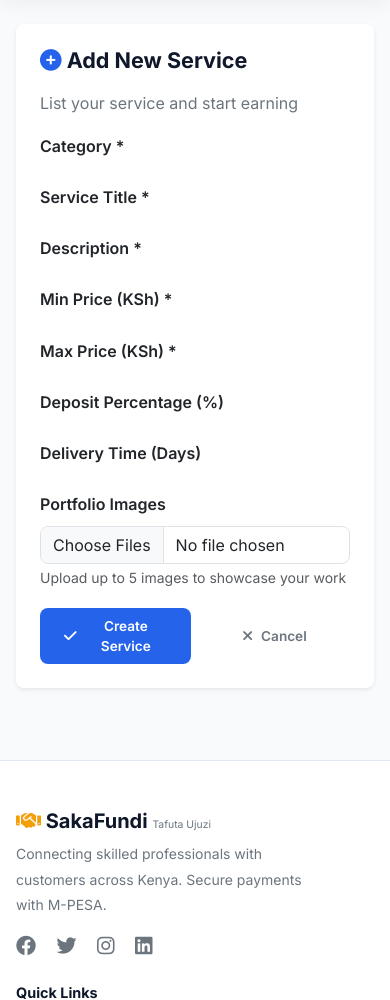
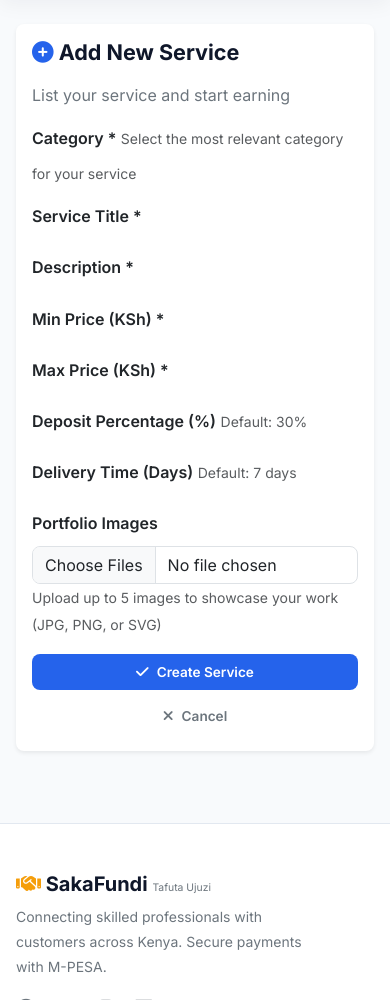
Before and after one commit to KakaDev254/sakafundi, a Django app: template src/templates/services/create.html in a window 390 px wide. Shown: the part 68-1068 px from the top of the page. Run offline with Django 5.2, Linux system fonts and the light colour scheme; the template is opened without the code that fills it, so the values that code supplies are empty; some libraries are stand-ins or nearby versions.

Commit message:
added categories

```diff
--- a/src/templates/services/create.html
+++ b/src/templates/services/create.html
@@ -1,6 +1,7 @@
 {% extends 'base.html' %}
 {% load static %}
 {% load widget_tweaks %}
+{% load cloudinary %}
 
 {% block title %}Add Service - SakaFundi{% endblock %}
 
@@ -26,13 +27,32 @@
                             </div>
                         {% endif %}
 
+                        <!-- Category Field - Option 1: Use widget tweaks -->
                         <div class="mb-3">
                             <label for="{{ form.category.id_for_label }}" class="form-label fw-semibold">Category *</label>
                             {% render_field form.category class="form-select rounded-3" %}
                             {% if form.category.errors %}
                                 <div class="text-danger small">{{ form.category.errors }}</div>
                             {% endif %}
+                            <small class="text-muted">Select the most relevant category for your service</small>
                         </div>
+
+                        <!-- Category Field - Option 2: Manual rendering (if Option 1 doesn't work) -->
+                        <!--
+                        <div class="mb-3">
+                            <label for="{{ form.category.id_for_label }}" class="form-label fw-semibold">Category *</label>
+                            <select name="category" id="{{ form.category.id_for_label }}" class="form-select rounded-3">
+                                <option value="">Select a category</option>
+                                {% for category in form.fields.category.queryset %}
+                                    <option value="{{ category.id }}">{{ category.name }}</option>
+                                {% endfor %}
+                            </select>
+                            {% if form.category.errors %}
+                                <div class="text-danger small">{{ form.category.errors }}</div>
+                            {% endif %}
+                            <small class="text-muted">Select the most relevant category for your service</small>
+                        </div>
+                        -->
 
                         <div class="mb-3">
                             <label for="{{ form.title.id_for_label }}" class="form-label fw-semibold">Service Title *</label>
@@ -74,6 +94,7 @@
                                 {% if form.deposit_percentage.errors %}
                                     <div class="text-danger small">{{ form.deposit_percentage.errors }}</div>
                                 {% endif %}
+                                <small class="text-muted">Default: 30%</small>
                             </div>
                             <div class="col-md-6 mb-3">
                                 <label for="{{ form.delivery_time_days.id_for_label }}" class="form-label fw-semibold">Delivery Time (Days)</label>
@@ -81,16 +102,17 @@
                                 {% if form.delivery_time_days.errors %}
                                     <div class="text-danger small">{{ form.delivery_time_days.errors }}</div>
                                 {% endif %}
+                                <small class="text-muted">Default: 7 days</small>
                             </div>
                         </div>
 
                         <div class="mb-3">
-                            <label for="{{ form.portfolio_images.id_for_label }}" class="form-label fw-semibold">Portfolio Images</label>
+                            <label for="portfolio_images" class="form-label fw-semibold">Portfolio Images</label>
                             <input type="file" name="portfolio_images" multiple class="form-control rounded-3" accept="image/*">
-                            <small class="text-muted">Upload up to 5 images to showcase your work</small>
+                            <small class="text-muted">Upload up to 5 images to showcase your work (JPG, PNG, or SVG)</small>
                         </div>
 
-                        <div class="d-flex gap-2">
+                        <div class="d-flex gap-2 flex-wrap">
                             <button type="submit" class="btn btn-primary rounded-3 px-4">
                                 <i class="fas fa-check"></i> Create Service
                             </button>
@@ -104,4 +126,19 @@
         </div>
     </div>
 </div>
+
+<style>
+    @media (max-width: 576px) {
+        .card-body {
+            padding: 16px !important;
+        }
+        .btn {
+            width: 100%;
+            justify-content: center;
+        }
+        .d-flex.gap-2 {
+            flex-direction: column;
+        }
+    }
+</style>
 {% endblock %}
```
